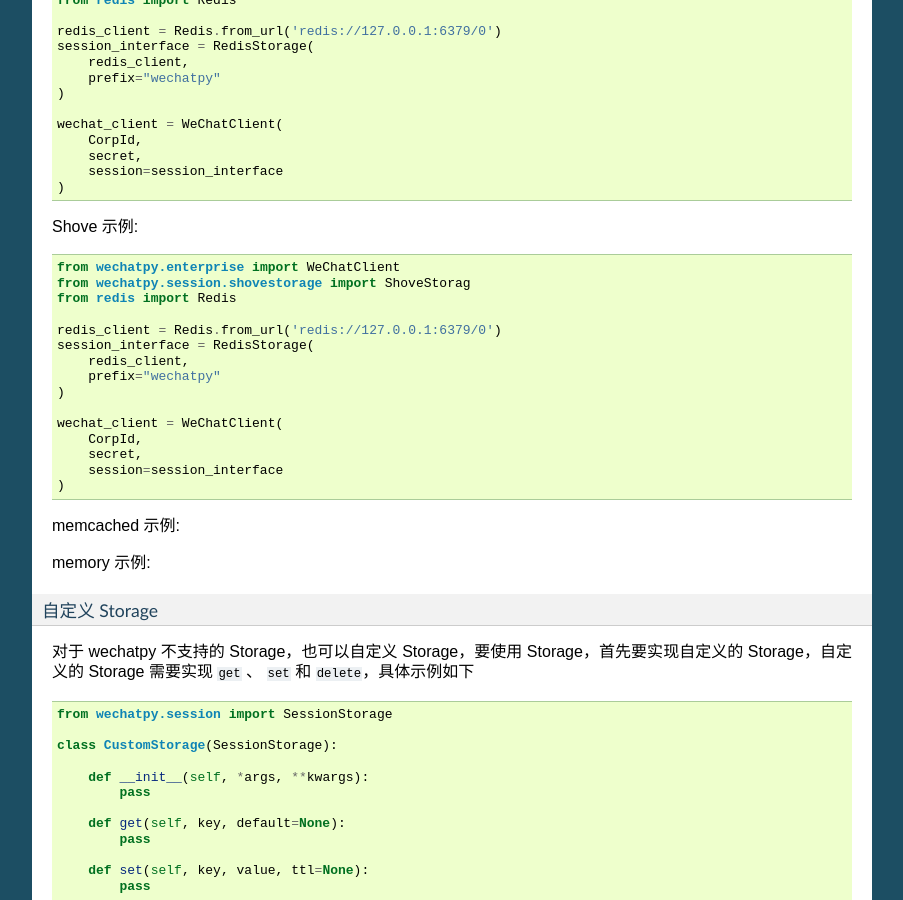
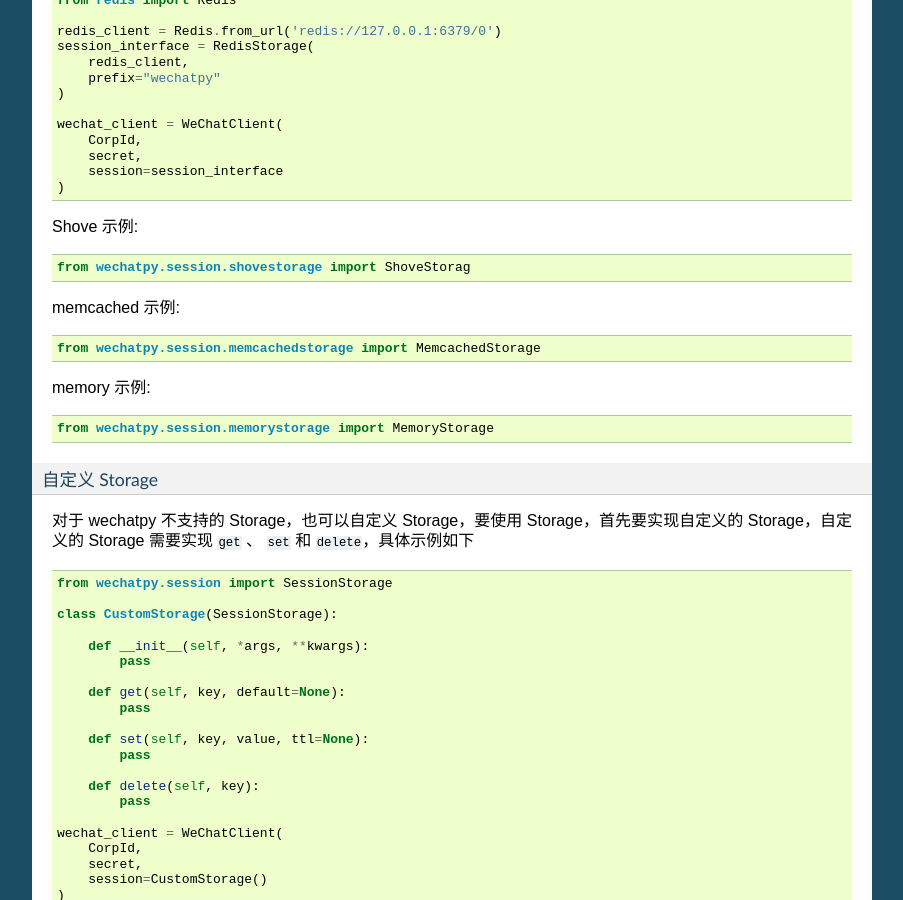
Before and after one commit to wechatpy/wechatpy, a Sphinx documentation site: the page built from docs/enterprise/quickstart.rst, in a window 1280 px wide and 900 px high, scrolled down 1973 px. Shown: the whole window, without its empty margins (198-1101 px from the left). Built offline with Sphinx 7.4.7, drawn with Linux system fonts in a browser that asks for light colours.

Commit message:
Update quickstart.rst

```diff
--- a/docs/enterprise/quickstart.rst
+++ b/docs/enterprise/quickstart.rst
@@ -122,30 +122,18 @@
 
 .. code-block:: python
 
-    from wechatpy.enterprise import WeChatClient
     from wechatpy.session.shovestorage import ShoveStorag
-    from redis import Redis
-
-    redis_client = Redis.from_url('redis://127.0.0.1:6379/0')
-    session_interface = RedisStorage(
-        redis_client,
-        prefix="wechatpy"
-    )
-
-    wechat_client = WeChatClient(
-        CorpId,
-        secret,
-        session=session_interface
-    )
 
 memcached 示例:
 
 .. code-block:: python
+
     from wechatpy.session.memcachedstorage import MemcachedStorage
 
 memory 示例:
 
 .. code-block:: python
+
     from wechatpy.session.memorystorage import MemoryStorage
 
 自定义 Storage
```
